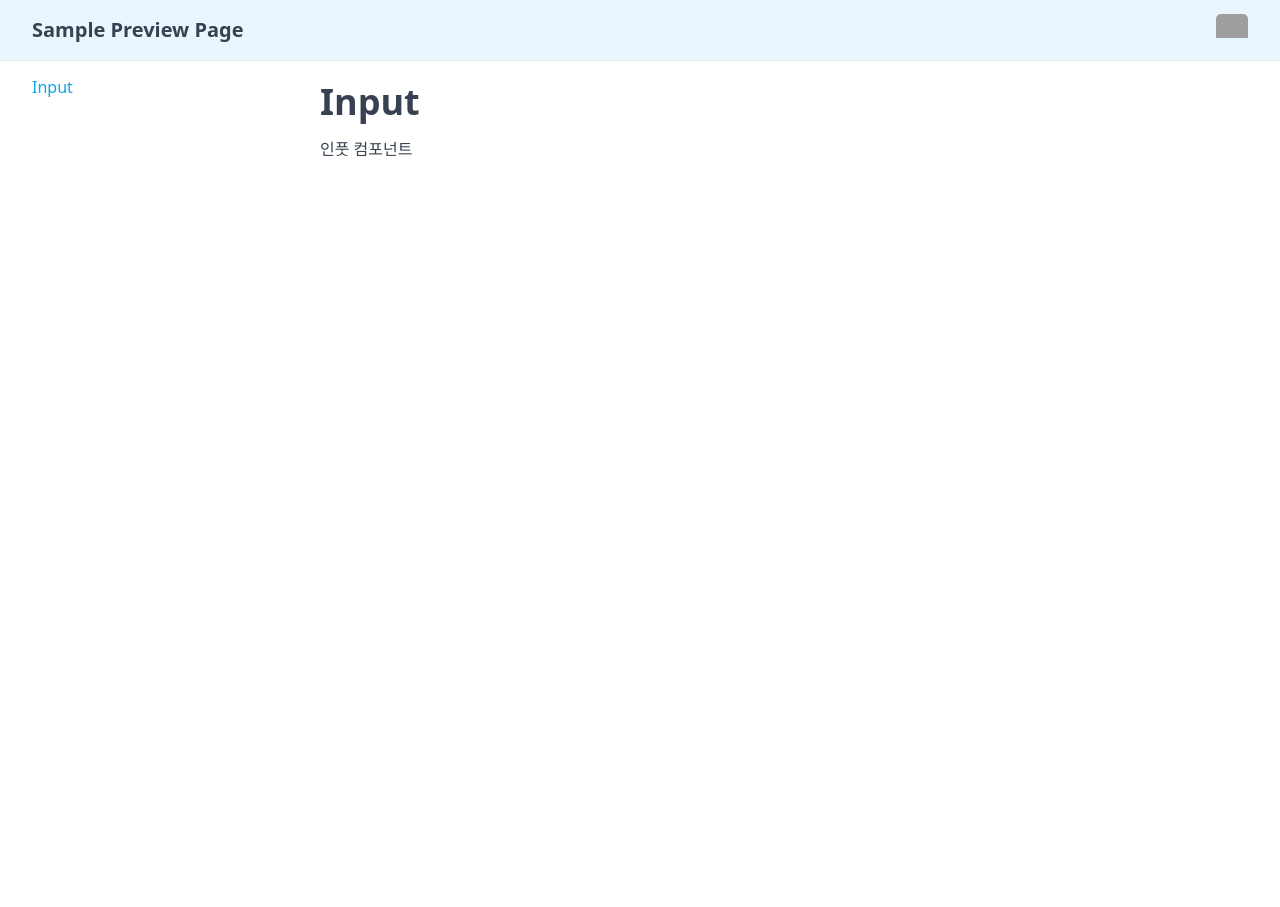
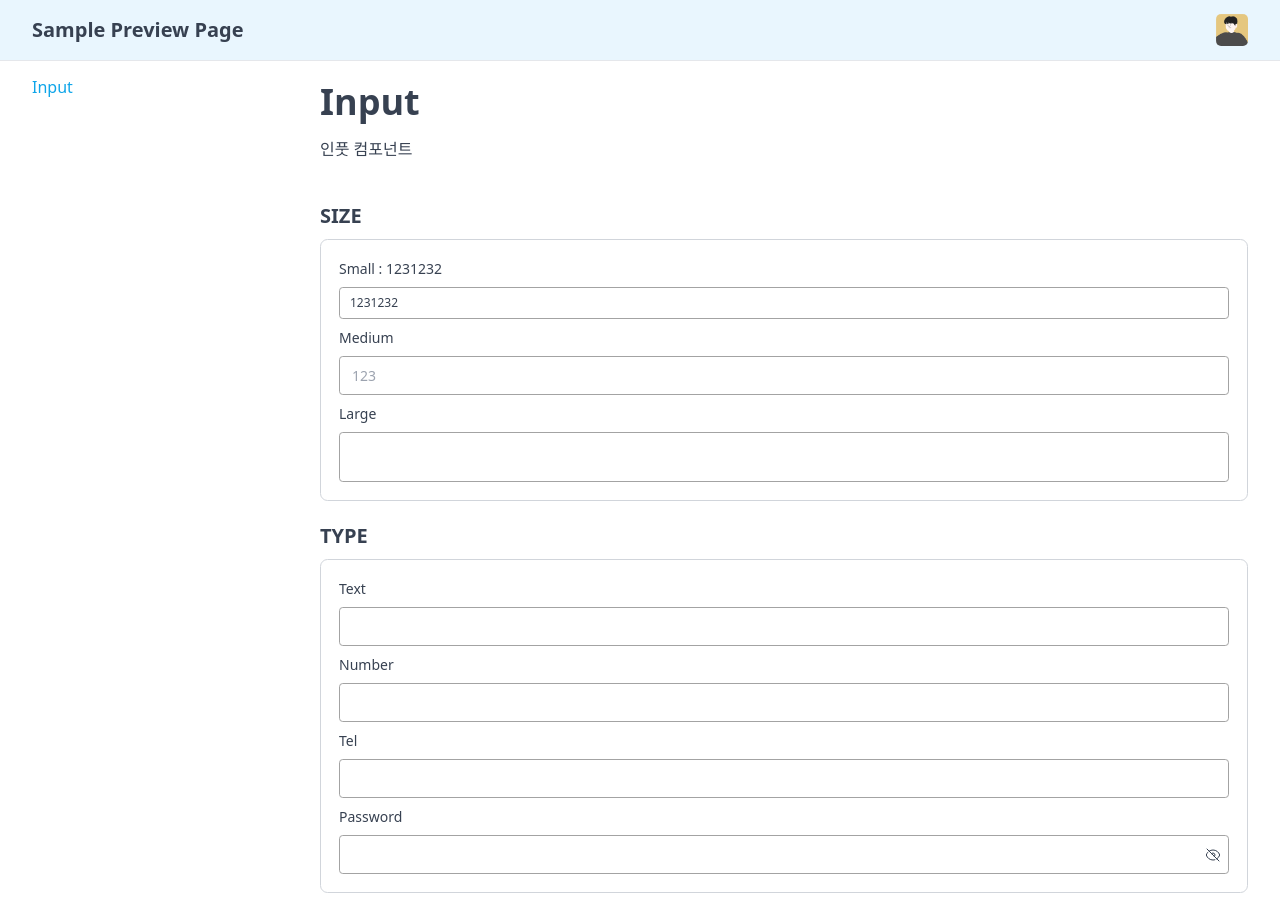
Before and after one commit to DoGeol/DoGeol.github.io, a Next.js app: page /sample/input in a window 1280 px wide. Before the commit the page ends 800 px from the top, so only its background shows below. Built offline with nearby package versions, Linux system fonts and the light colour scheme; grey boxes are pictures that could not be loaded.

Commit message:
refactor: input 컴포넌트 props 추가, sample 임시 업데이트

```diff
--- a/src/app/(pages)/(sample)/sample/(pages)/input/page.tsx
+++ b/src/app/(pages)/(sample)/sample/(pages)/input/page.tsx
@@ -1,10 +1,55 @@
+'use client'
 import Input from '@/components/element/input'
+import { useState } from 'react'
 
 export default function InputPage() {
+  const [val, setVal] = useState<any>('1231232')
   return (
     <>
-      <p className={'text-sample-desc'}>인풋 컴포넌트</p>
-      <Input />
+      <p className={'text-sample-desc mb-[4.0rem]'}>인풋 컴포넌트</p>
+      <div className={'flex flex-col gap-[2.0rem]'}>
+        <div>
+          <h3 className={'mb-[0.8rem] text-[2.0rem] font-bold'}>SIZE</h3>
+          <div
+            className={
+              'flex flex-col gap-[0.8rem] rounded-xl border border-solid border-gray-300 p-[1.8rem]'
+            }
+          >
+            <p className={'font-medium capitalize'}>small : {val}</p>
+            <Input
+              size={'small'}
+              value={val}
+              onChange={(e, val) => {
+                setVal(e.target.value)
+              }}
+              onEnter={(e, val) => {
+                console.log('enter : ', e, val)
+              }}
+            />
+            <p className={'font-medium capitalize'}>medium</p>
+            <Input size={'medium'} placeholder={'123'} readOnly />
+            <p className={'font-medium capitalize'}>large</p>
+            <Input size={'large'} />
+          </div>
+        </div>
+        <div>
+          <h3 className={'mb-[0.8rem] text-[2.0rem] font-bold'}>TYPE</h3>
+          <div
+            className={
+              'flex flex-col gap-[0.8rem] rounded-xl border border-solid border-gray-300 p-[1.8rem]'
+            }
+          >
+            <p className={'font-medium capitalize'}>text</p>
+            <Input type={'text'} />
+            <p className={'font-medium capitalize'}>number</p>
+            <Input type={'number'} />
+            <p className={'font-medium capitalize'}>tel</p>
+            <Input type={'tel'} />
+            <p className={'font-medium capitalize'}>password</p>
+            <Input type={'password'} />
+          </div>
+        </div>
+      </div>
     </>
   )
 }
--- a/src/components/element/input/index.tsx
+++ b/src/components/element/input/index.tsx
@@ -1,22 +1,99 @@
-import React, { forwardRef, memo, PropsWithChildren, Ref } from 'react'
+'use client'
 
-type TInputProps = {
-  wrapperClass?: string
-  inputClass?: string
-}
-export default memo(
-  forwardRef<HTMLInputElement, TInputProps>(function DInput(
-    { ...props }: PropsWithChildren<TInputProps>,
+import React, { forwardRef, PropsWithChildren, Ref, useCallback, useEffect, useState } from 'react'
+import {
+  iconSizeClasses,
+  IInputProps,
+  passwordClasses,
+  sizeClasses,
+} from '@/components/element/input/types'
+
+export default forwardRef<HTMLInputElement, IInputProps>(function DInput(
+  {
+    wrapperClass = '',
+    className = '',
+    size = 'medium',
+    type = 'text',
+    onEnter,
+    ...props
+  }: PropsWithChildren<IInputProps>,
   ref: Ref<HTMLInputElement>,
 ): React.JSX.Element {
-    const { wrapperClass, inputClass } = props
-    const wrapperClasses = [wrapperClass].filter((w) => !!w)
-    const inputClasses = [inputClass, ''].filter((w) => !!w)
+  const wrapperClasses = ['relative w-full', wrapperClass].filter((w) => !!w).join(' ')
+  const inputClasses = [
+    'flex w-full rounded-md border border-neutral-400 dark:border-neutral-500 disabled:cursor-not-allowed disabled:opacity-50 dark:bg-neutral-800',
+    sizeClasses[size],
+    type === 'password' && passwordClasses[size],
+    className,
+  ]
+    .filter((w) => !!w)
+    .join(' ')
+
+  const [isShowPassword, setIsShowPassword] = useState<boolean>(false)
+  const handleClickViewPassword = useCallback(() => {
+    setIsShowPassword((prev) => !prev)
+  }, [])
+
+  const handleKeydown = useCallback(
+    (e: React.KeyboardEvent<HTMLInputElement>) => {
+      if (e.key === 'Enter') {
+        if (onEnter && typeof onEnter === 'function') {
+          onEnter(e, e.currentTarget.value)
+        }
+      }
+    },
+    [onEnter],
+  )
+
+  useEffect(() => {
+    setIsShowPassword(false)
+  }, [])
 
   return (
     <div className={`${wrapperClasses}`}>
-        <input ref={ref} className={`${inputClasses}`} />
+      <input
+        {...props}
+        type={isShowPassword ? 'text' : type}
+        className={`${inputClasses}`}
+        ref={ref}
+        onKeyDown={handleKeydown}
+      />
+      {type === 'password' && (
+        <button
+          className={'absolute right-[0.8rem] top-1/2 translate-y-[-50%]'}
+          onClick={handleClickViewPassword}
+        >
+          <svg
+            xmlns="http://www.w3.org/2000/svg"
+            fill="none"
+            viewBox="0 0 24 24"
+            strokeWidth={1.5}
+            stroke="currentColor"
+            className={iconSizeClasses[size]}
+          >
+            {isShowPassword ? (
+              <>
+                <path
+                  strokeLinecap="round"
+                  strokeLinejoin="round"
+                  d="M2.036 12.322a1.012 1.012 0 0 1 0-.639C3.423 7.51 7.36 4.5 12 4.5c4.638 0 8.573 3.007 9.963 7.178.07.207.07.431 0 .639C20.577 16.49 16.64 19.5 12 19.5c-4.638 0-8.573-3.007-9.963-7.178Z"
+                />
+                <path
+                  strokeLinecap="round"
+                  strokeLinejoin="round"
+                  d="M15 12a3 3 0 1 1-6 0 3 3 0 0 1 6 0Z"
+                />
+              </>
+            ) : (
+              <path
+                strokeLinecap="round"
+                strokeLinejoin="round"
+                d="M3.98 8.223A10.477 10.477 0 0 0 1.934 12C3.226 16.338 7.244 19.5 12 19.5c.993 0 1.953-.138 2.863-.395M6.228 6.228A10.451 10.451 0 0 1 12 4.5c4.756 0 8.773 3.162 10.065 7.498a10.522 10.522 0 0 1-4.293 5.774M6.228 6.228 3 3m3.228 3.228 3.65 3.65m7.894 7.894L21 21m-3.228-3.228-3.65-3.65m0 0a3 3 0 1 0-4.243-4.243m4.242 4.242L9.88 9.88"
+              />
+            )}
+          </svg>
+        </button>
+      )}
     </div>
   )
-  }),
-)
+})
--- /dev/null
+++ b/src/components/element/input/types.ts
@@ -0,0 +1,39 @@
+import { ChangeEvent, KeyboardEvent } from 'react'
+
+export interface IInputProps {
+  wrapperClass?: string
+  id?: string
+  value?: number | string | undefined
+  name?: string
+  disabled?: boolean
+  readOnly?: boolean
+  className?: string
+  size?: 'small' | 'medium' | 'large'
+  type?: 'text' | 'number' | 'tel' | 'password'
+  placeholder?: string
+  inputMode?: TInputMode
+  pattern?: string
+  onChange?: (e: ChangeEvent<HTMLInputElement>, value?: TInputValue) => void
+  onBlur?: (e: ChangeEvent<HTMLInputElement>, value?: TInputValue) => void
+  onEnter?: (e: KeyboardEvent<HTMLInputElement>, value?: TInputValue) => void
+}
+
+type TInputValue = number | string | undefined
+type TInputMode = 'none' | 'text' | 'decimal' | 'numeric' | 'tel' | 'search' | 'email' | 'url'
+
+export const sizeClasses = {
+  small: 'px-[1.0rem] py-[0.6rem] text-[1.2rem]',
+  medium: 'px-[1.2rem] py-[0.8rem] text-[1.4rem]',
+  large: 'px-[1.2rem] py-[1.2rem] text-[1.6rem]',
+} as const
+
+export const iconSizeClasses = {
+  small: 'w-[1.2rem] h-[1.2rem]',
+  medium: 'w-[1.6rem] h-[1.6rem]',
+  large: 'w-[1.8rem] h-[1.8rem]',
+}
+export const passwordClasses = {
+  small: 'pr-[2.8rem]',
+  medium: 'pr-[3.2rem]',
+  large: 'pr-[3.4rem]',
+}
```
Also changed, not shown: public/profile/pdg.png (added), src/app/constant/profile.ts (added), 1 other file (tests, documents, lock files or other folders). Lines whose indentation alone changed are shown as unchanged.
